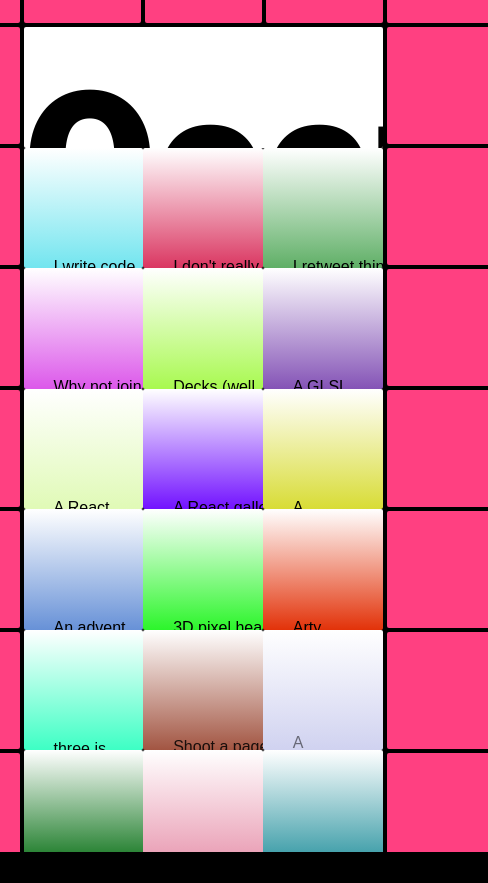
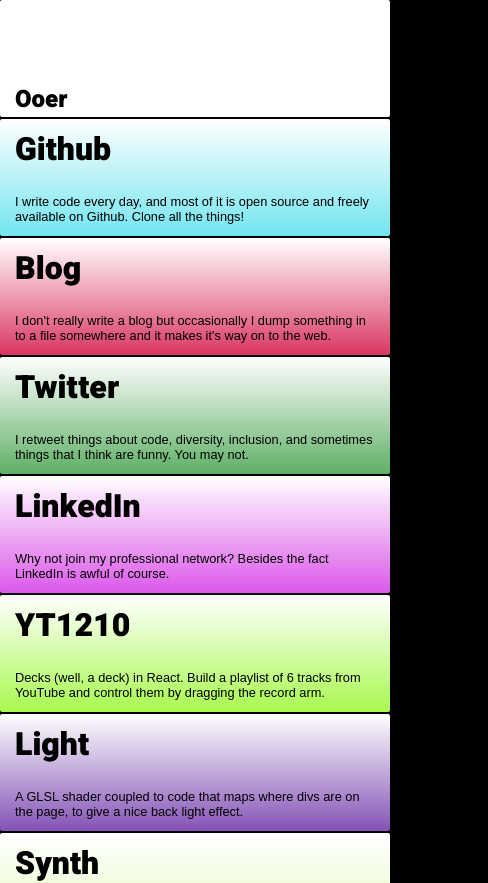
Before and after one commit to onion2k/ooer, a React (Create React App) app: page / in a window 390 px wide. Shown: the top 883 px of the page, 488 px wide, since content can reach past the window. Before the commit the page ends 852 px from the top, so only its background shows below. Built offline with nearby package versions, Linux system fonts and the light colour scheme; a web font is replaced by a local one.

Commit message:
Mobile layout working

```diff
--- a/src/App.css
+++ b/src/App.css
@@ -6,34 +6,23 @@
 }
 
 div.outer {
-  margin: -24vw -25vw -15vw -25vw;
-  display: grid;
-  grid-template-columns: repeat(5, 30vw);
-  grid-auto-rows: 30vw;
-  grid-gap: 4px;
-  grid-auto-flow: row dense;
-  overflow-x: hidden;
-  overflow-y: scroll;
-  height: calc(100vh + 26vw);
+  display: block;
 }
 
 div.outer > div {
-  background-color: #FF4081;
-  border-radius: 2px;
+  display: none;
 }
 
 div.outer > div.inner {
   background-color: #000000;
-  grid-column: 2 / 5;
-  grid-row: 2 / 10;
   display: grid;
-  /* grid-auto-rows: 30vw;
-  grid-template-columns: 100vw; */
+  grid-auto-rows: 30vmin;
+  grid-template-columns: 1fr;
+  grid-gap: 2px;
 }
 
 div.inner > div {
-  background-color: #FF4081;
-  border-radius: 2px;
+  display: none;
 }
 
 div.inner > div.title, div.inner > div.footer {
@@ -41,46 +30,30 @@
   background-color: #ffffff;
   font-family: 'Heebo';
   font-weight: 900;
-  font-size: 6.0rem;
   margin: 0;
   padding: 0;
   align-items: flex-end;
-  justify-items: flex-end;
-  overflow: hidden;
-  transform: translateX(-100vw);
+  justify-items: flex-start;
   border-radius: 2px;
 }
-
-div.title {
-  grid-column: 1 / 4;
-}
-
-div.footer {
-  grid-column: 1 / 4;
-}
-
 h1 {
-  margin: 0 -1.0rem -6.0rem 0;
+  font-size: 1.5rem;
+  margin: 0 15px;
   padding: 0;
 }
 
 h2 {
-  justify-self: flex-start;
-  font-size: 4.0rem;
-  margin: 0 0 -2.0rem -0.5rem;
+  font-size: 1.0rem;
+  margin: 0 15px;
   padding: 0;
 }
 
+div.title {
+  grid-column: 1 / 2;
+}
 
-@media screen and (min-width: 600px) {
-  div.outer {
-    transform: rotate(-2deg);
-  }
-  div.inner {
-    grid-auto-rows: 30vw;
-    grid-template-columns: repeat(3, 30vw);
-    grid-gap: 4px;
-  }
+div.footer {
+  grid-column: 1 / 2;
 }
 
 div.title, div.footer {
@@ -99,23 +72,7 @@
     transform: translateX(0vw);}
 }
 
-div.title > h1 {
-  transform: translateX(30vw);
-  animation-name: slideheader;
-  animation-duration: calc(var(--delay) * 4);
-  animation-delay: calc(var(--base) * 5);
-  animation-fill-mode: forwards;
-  animation-timing-function: cubic-bezier(0.18, 0.89, 0.32, 1.1);
-}
-
-@keyframes slideheader {
-  from {
-    transform: translateX(30vw);  }
-  to {
-    transform: translateX(0vw);}
-}
-
-div.inner > div.entrance {
+div.entrance {
   opacity: 0;
   animation-name: fadebackground;
   animation-duration: calc(var(--delay) * 4);
@@ -131,3 +88,84 @@
     opacity: 1;
   }
 }
+
+@media screen and (min-width: 600px) {
+  div.outer {
+    display: grid;
+    margin: -24vw -25vw -15vw -25vw;
+    grid-template-columns: repeat(5, 30vw);
+    grid-auto-rows: 30vw;
+    grid-gap: 4px;
+    grid-auto-flow: row dense;
+    overflow-x: hidden;
+    overflow-y: scroll;
+    height: calc(100vh + 26vw);
+    transform: rotate(-2deg);
+  }
+  div.outer > div {
+    display: block;
+    background-color: #FF4081;
+    border-radius: 2px;
+  }
+  div.outer > div.inner {
+    background-color: #000000;
+    grid-column: 2 / 5;
+    grid-row: 2 / 10;
+    display: grid;
+    grid-auto-rows: 30vw;
+    grid-template-columns: repeat(3, 30vw);
+    grid-gap: 4px;
+  }
+  div.inner > div {
+    background-color: #FF4081;
+    border-radius: 2px;
+  }
+  div.title {
+    grid-column: 1 / 4;
+  }
+
+  div.footer {
+    grid-column: 1 / 4;
+  }
+
+  div.inner > div.title, div.inner > div.footer {
+    display: grid;
+    background-color: #ffffff;
+    font-size: 6.0rem;
+    padding: 0;
+    align-items: flex-end;
+    justify-items: flex-end;
+    overflow: hidden;
+    transform: translateX(-100vw);
+  }
+
+  div.title > h1 {
+    transform: translateX(30vw);
+    animation-name: slideheader;
+    animation-duration: calc(var(--delay) * 4);
+    animation-delay: calc(var(--base) * 5);
+    animation-fill-mode: forwards;
+    animation-timing-function: cubic-bezier(0.18, 0.89, 0.32, 1.1);
+  }
+
+  h1 {
+    font-size: 12.0rem;
+    margin: 0 -1.0rem -6.0rem 0;
+    padding: 0;
+  }
+
+  h2 {
+    justify-self: flex-start;
+    font-size: 4.0rem;
+    margin: 0 0 -2.0rem -0.5rem;
+    padding: 0;
+  }
+
+  @keyframes slideheader {
+    from {
+      transform: translateX(30vw);  }
+    to {
+      transform: translateX(0vw);}
+  }
+
+}
--- a/src/App.js
+++ b/src/App.js
@@ -15,7 +15,7 @@
     return (
       <div className="outer">
         <div></div><div></div><div></div><div></div><div></div>
-        <div></div><div></div><div></div><div></div><div></div>
+        <div className="entrance"></div><div></div><div></div><div></div><div></div>
         <div className="inner">
           <div className="title"><h1>Ooer</h1></div>
           {links}
--- a/src/LinkArticle.css
+++ b/src/LinkArticle.css
@@ -19,15 +19,9 @@
 article > header {
   font-family: 'Heebo';
   font-weight: 900;
-  font-size: 5.0rem;
-  line-height: 5.0rem;
-  vertical-align: baseline;
-  transform: rotate(-90deg) translateY(-3.75rem) translateX(-30vw);
-  transform-origin: right top;
-  animation-name: slidein;
-  animation-iteration-count: 1;
-  animation-duration: 1s;
-  animation-fill-mode: forwards;
+  font-size: 2.0rem;
+  line-height: 2.0rem;
+  padding: 15px;
 }
 
 @keyframes slidein {
@@ -40,13 +34,7 @@
 }
 
 article > div {
-  align-self: flex-end;
-  transform: translateY(-3vw);
-  opacity: 0;
-  animation-name: slidedown;
-  animation-iteration-count: 1;
-  animation-duration: 1s;
-  animation-fill-mode: forwards;
+
 }
 
 @keyframes slidedown {
@@ -61,10 +49,10 @@
 }
 
 p {
-  margin: 0 4.0rem 0 0;
-  padding: 30px;
-  transition: all 0.2s ease;
+  margin: 0;
+  padding: 0 15px;
   color: #000000;
+  font-size: 0.8rem;
 }
 
 
@@ -181,3 +169,35 @@
 article.color18 > div { animation-delay: calc(var(--delay) * 17 + var(--base) * 6); }
 article.color19 > div { animation-delay: calc(var(--delay) * 18 + var(--base) * 6); }
 article.color20 > div { animation-delay: calc(var(--delay) * 19 + var(--base) * 6); }
+
+@media screen and (min-width: 600px) {
+  article > header {
+    font-family: 'Heebo';
+    font-weight: 900;
+    font-size: 5.0rem;
+    line-height: 5.0rem;
+    vertical-align: baseline;
+    transform: rotate(-90deg) translateY(-3.75rem) translateX(-30vw);
+    transform-origin: right top;
+    animation-name: slidein;
+    animation-iteration-count: 1;
+    animation-duration: 1s;
+    animation-fill-mode: forwards;
+  }
+  article > div {
+    align-self: flex-end;
+    transform: translateY(-3vw);
+    opacity: 0;
+    animation-name: slidedown;
+    animation-iteration-count: 1;
+    animation-duration: 1s;
+    animation-fill-mode: forwards;
+  }
+  p {
+    margin: 0 4.0rem 0 0;
+    padding: 30px;
+    transition: all 0.2s ease;
+    color: #000000;
+    font-size: 1.0rem;
+  }
+}
--- a/src/index.css
+++ b/src/index.css
@@ -4,7 +4,12 @@
   margin: 0;
   padding: 0;
   font-family: 'Proza Libre', sans-serif;
-  overflow: hidden;
-  height: calc(100vh);
   background-color: #000000;
 }
+
+@media screen and (min-width: 600px) {
+  body {
+    overflow: hidden;
+    height: 100vh;
+  }
+}
```
